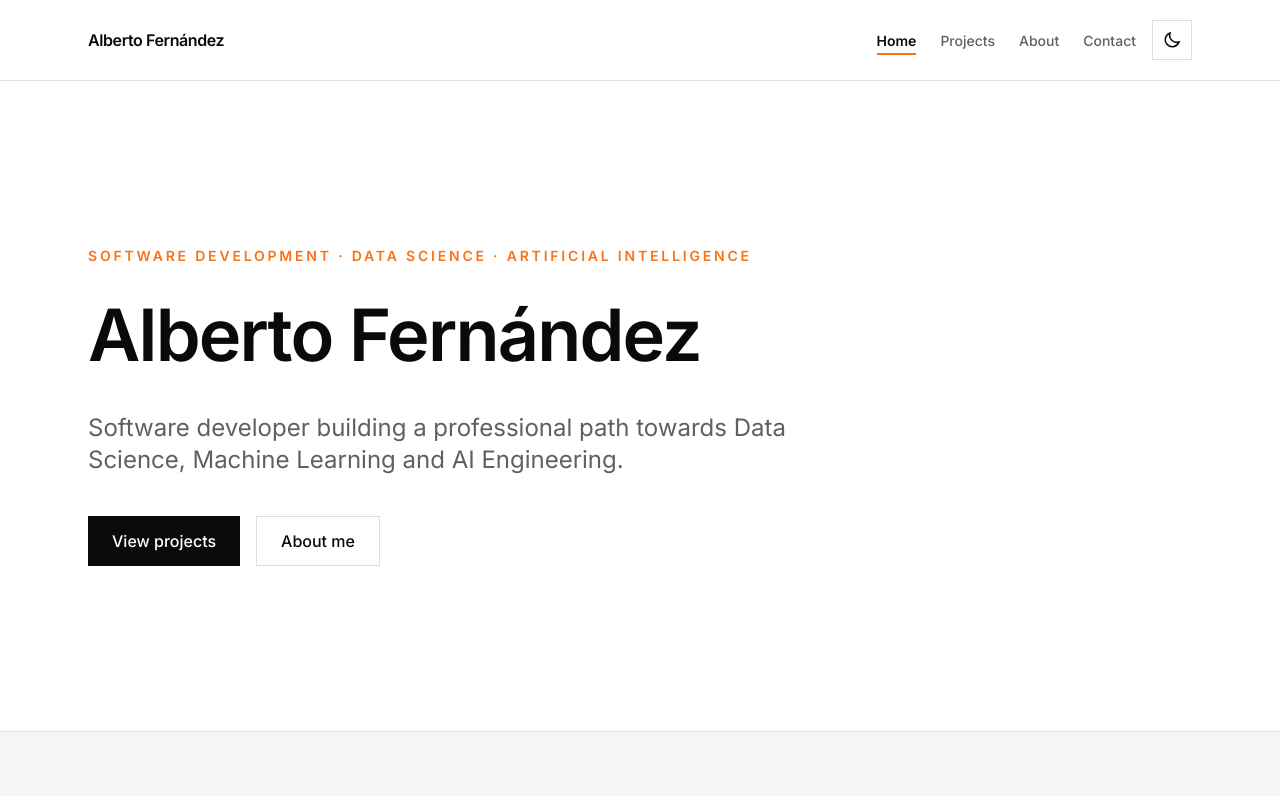
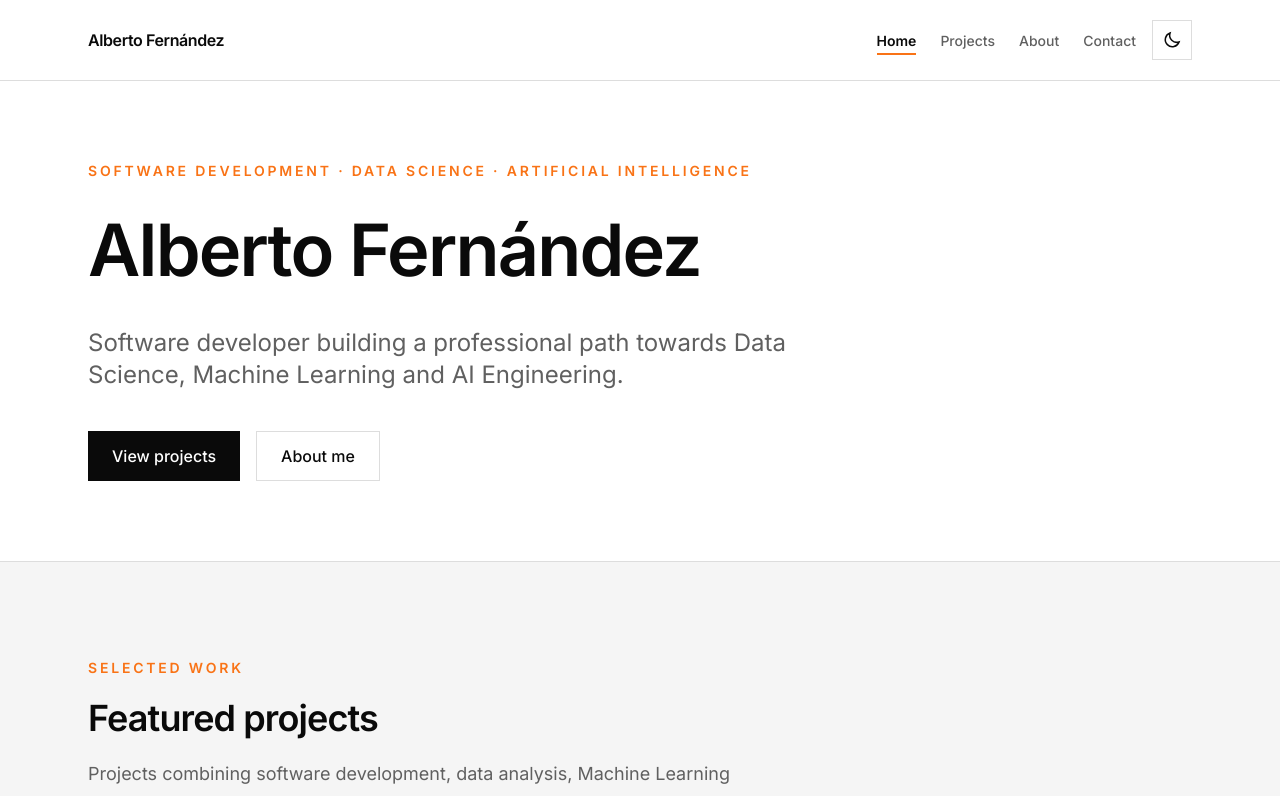
Before and after one commit to alfergal/alberto-fernandez-portfolio, a Next.js app: page / in a window 1280 px wide. Shown: the top 796 px of the page. Built offline with nearby package versions, Linux system fonts and the light colour scheme.

Commit message:
Fix sticky footer layout

```diff
--- a/src/app/layout.tsx
+++ b/src/app/layout.tsx
@@ -29,7 +29,7 @@ export default function RootLayout({
       <body className={`${inter.className} flex min-h-screen flex-col`}>
         <ThemeProvider>
           <SiteHeader />
-          <main className="flex-1">{children}</main>
+          <main className="flex flex-1 flex-col">{children}</main>
           <SiteFooter />
         </ThemeProvider>
       </body>
--- a/src/app/page.tsx
+++ b/src/app/page.tsx
@@ -4,7 +4,7 @@ import { ButtonLink } from "@/components/ui/button-link";
 export default function HomePage() {
   return (
     <>
-      <section className="mx-auto flex min-h-[calc(100vh-150px)] max-w-6xl items-center px-6 py-20">
+      <section className="mx-auto flex w-full max-w-6xl flex-1 items-center px-6 py-20">
         <div className="max-w-4xl">
           <p className="mb-6 text-sm font-semibold uppercase tracking-[0.2em] text-accent">
             Software Development · Data Science · Artificial Intelligence
```
